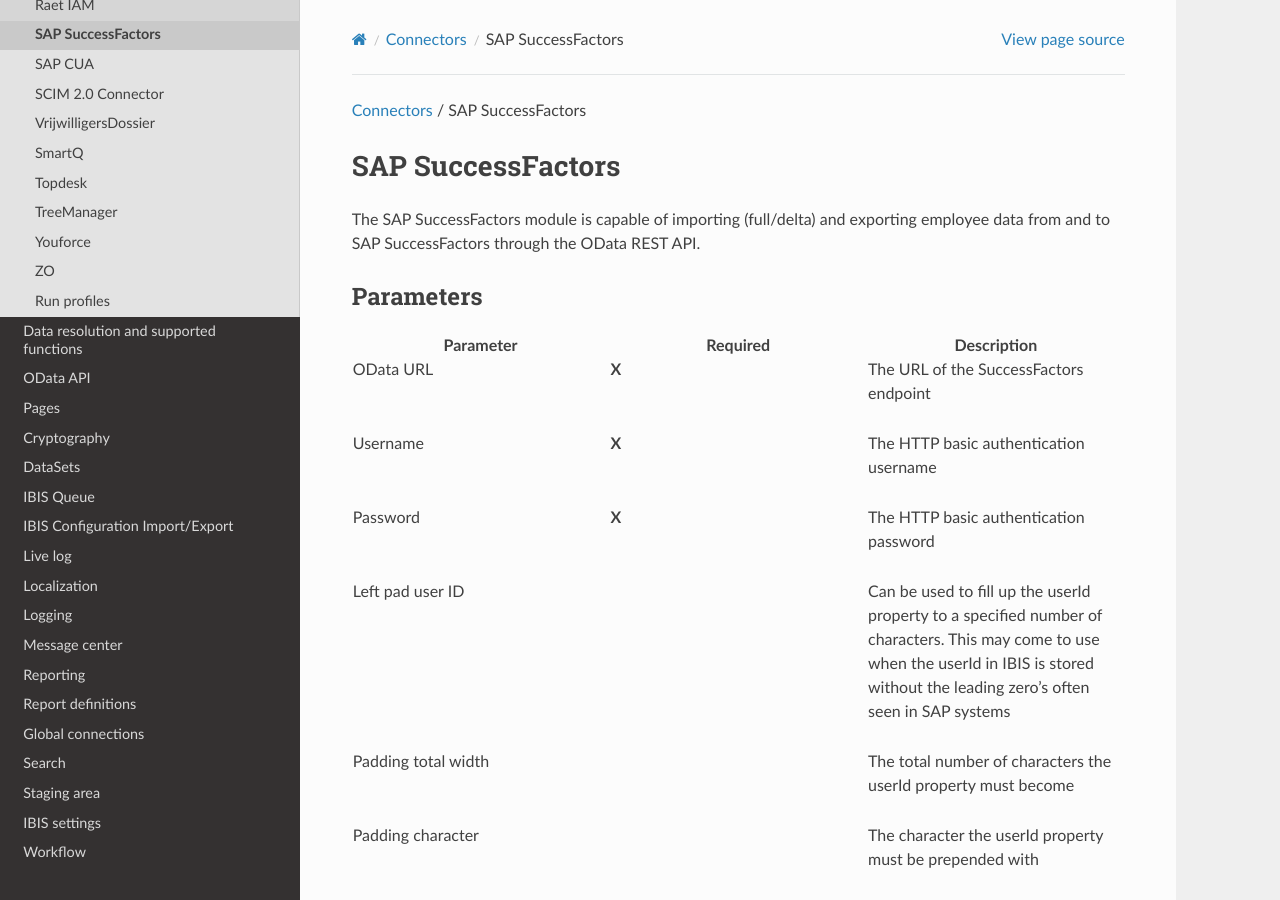
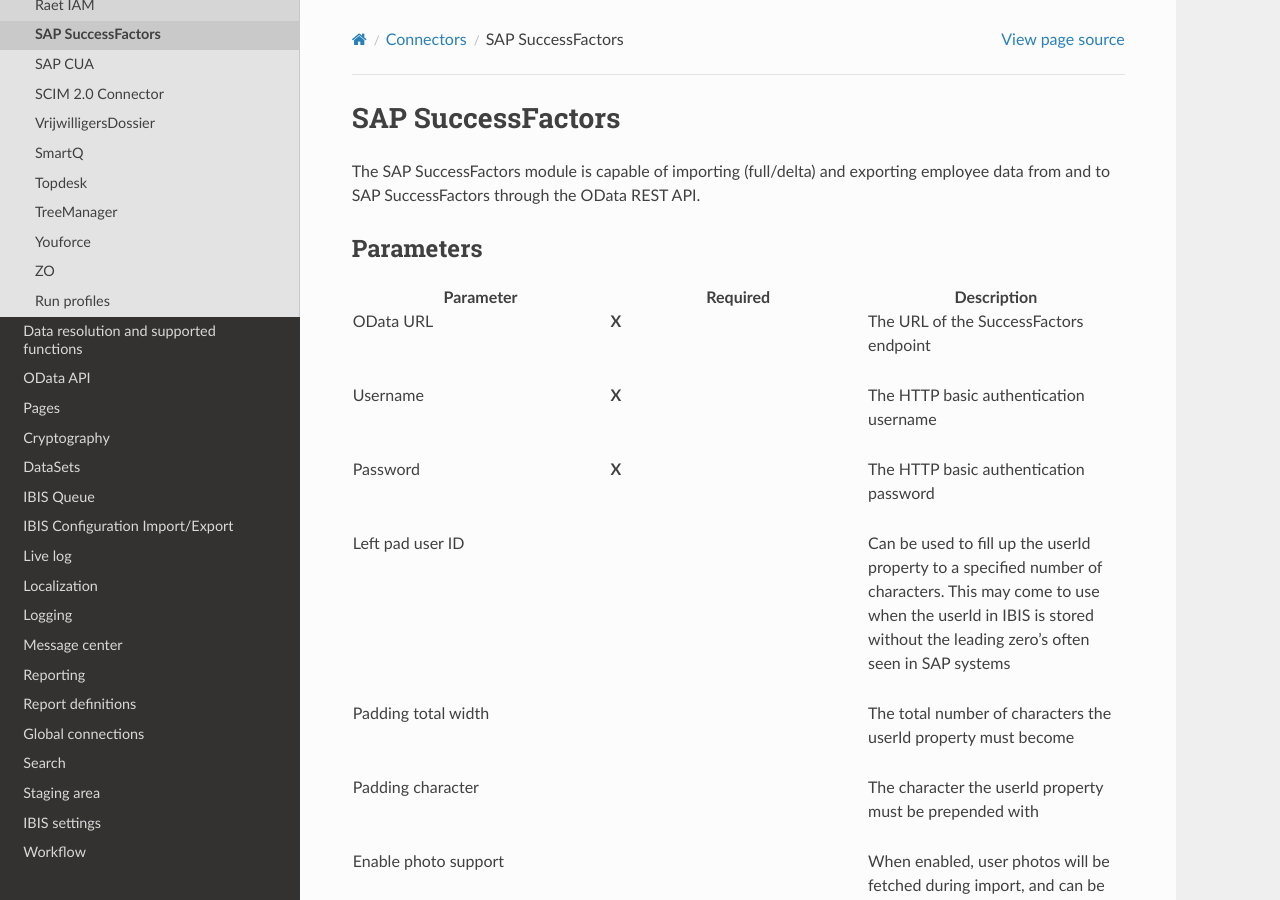
Before and after one commit to Raoulorlando/rtd-tutorial, a Sphinx documentation site: the page built from docs/source/Documentatie/Connector_SAPSuccessFactors.md, in a window 1280 px wide and 900 px high. Built offline with Sphinx 7.4.7 and the Read the Docs theme 2.0.0, drawn with Linux system fonts in a browser that asks for light colours; nearby versions of some CDN libraries; some web fonts are replaced; library files that are not in the unit come from our copies; pages that are not in the unit, such as notebooks, are missing from menus.

Commit message:
Removed unnecessary routing at the top of the Connector_SAPSuccessFactors

```diff
--- a/docs/source/Documentatie/Connector_SAPSuccessFactors.md
+++ b/docs/source/Documentatie/Connector_SAPSuccessFactors.md
@@ -1,6 +1,3 @@
-<a href="javascript:void(0)" class="help-trigger"
-data-helpkey="SysPage_Connector">Connectors</a> / SAP SuccessFactors
-
 # SAP SuccessFactors
 
 The SAP SuccessFactors module is capable of importing (full/delta) and
```
